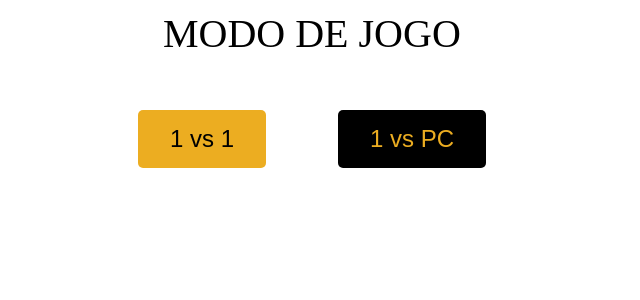
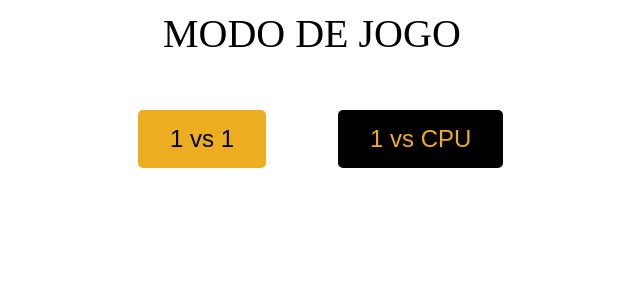
Before and after one commit to maximuseduard/jogo-da-onca, a PHP site: page / in a window 1280 px wide. Shown: the part 190-490 px from the top of the page, without its empty margins (62-702 px from the left). Run offline with PHP 8.4, Linux system fonts and the light colour scheme.

Commit message:
button text index

```diff
--- a/index.php
+++ b/index.php
@@ -17,7 +17,7 @@
   <span class="titulo">MODO DE JOGO</span>
 
   <button type="button" class="versus" name="button" onclick="location.href='versus.php';">1 vs 1</button>
-  <button type="button" class="computer" name="button" onclick="location.href='computer.php';">1 vs PC</button>
+  <button type="button" class="computer" name="button" onclick="location.href='computer.php';">1 vs CPU</button>
 
 </body>
 </html>
```
